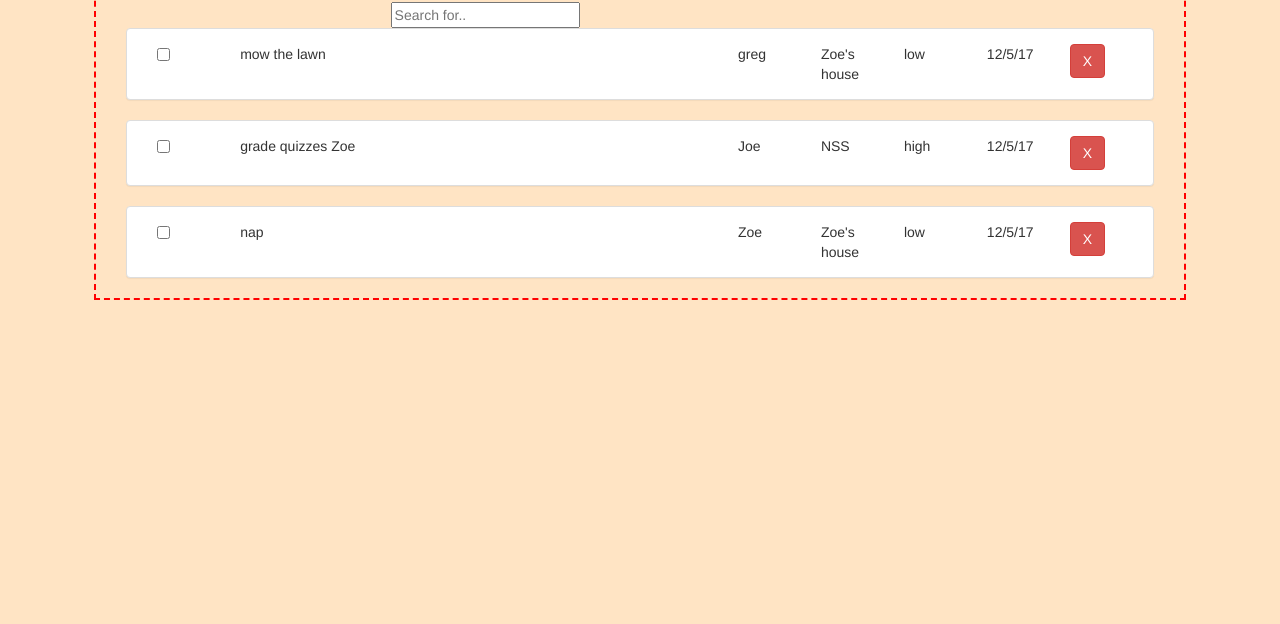
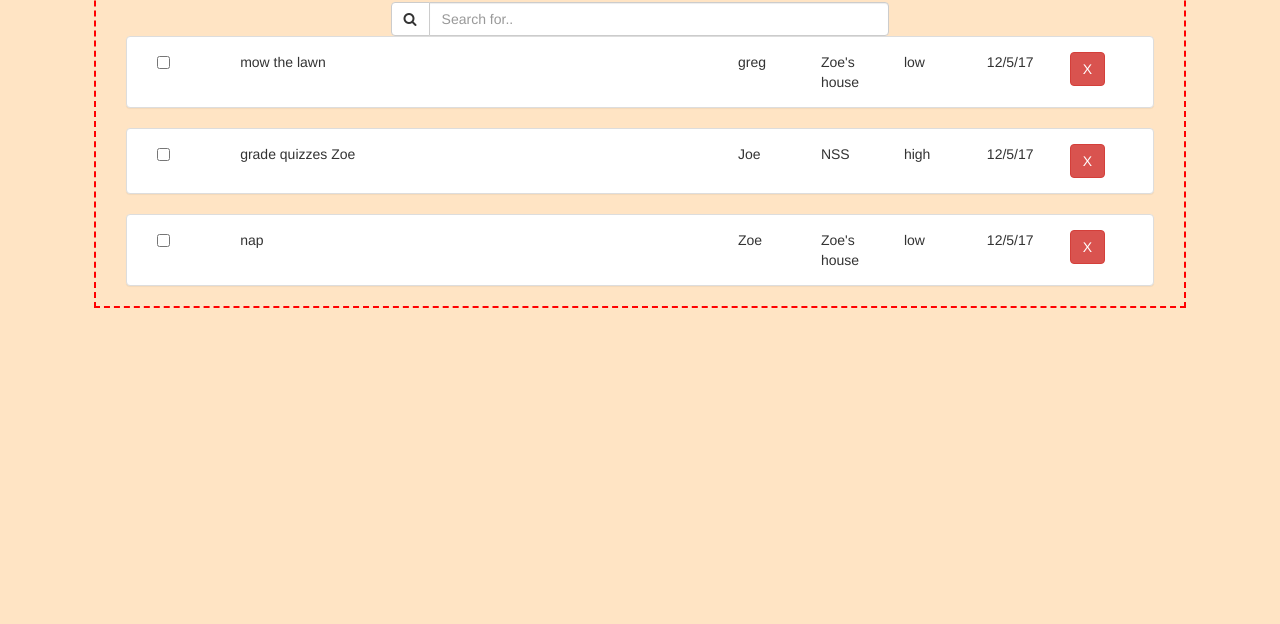
Before and after one commit to SandraJones/ng-todo-demo, a plain HTML site: page index.html in a window 1280 px wide. Shown: the part 176-800 px from the top of the page. Drawn offline with nearby package versions, Linux system fonts and the light colour scheme.

Commit message:
added search icon

```diff
--- a/index.html
+++ b/index.html
@@ -4,6 +4,8 @@
 		<meta charset="UTF-8">
 		<title>Todo App</title>
 		<link rel="stylesheet" type="text/css" href="lib/bower_components/bootstrap/dist/css/bootstrap.min.css">
+		<link rel="stylesheet" type="text/css" href="https://maxcdn.bootstrapcdn.com/font-awesome/4.6.3/css/font-awesome.min.css">
+
 		<link rel="stylesheet" type="text/css" href="css/main.css">
 	</head>
 	<body ng-app="TodoApp">
@@ -41,7 +43,12 @@
 				<h1>Todo List</h1>
 				<div class = "row">
 					<div class = "col-xs-6 col-xs-offset-3">
-						<input type="text" placeholder="Search for.." ng-model="searchText">
+						<div class="input-group">
+							<span class="input-group-btn">
+								<button class="btn btn-default"><i class="fa fa-search" aria-hidden="true"></i></button>
+							</span>
+						<input type="text" class="form-control" placeholder="Search for.." ng-model="searchText">
+						</div>
 					</div>
 				</div>
 					<div ng-repeat = "thingy in items | filter:searchText"><!-- this is a for each loop the current one is called thingy don't need to use $scope in html the curly brackets let us know that it is a variable-->
```
